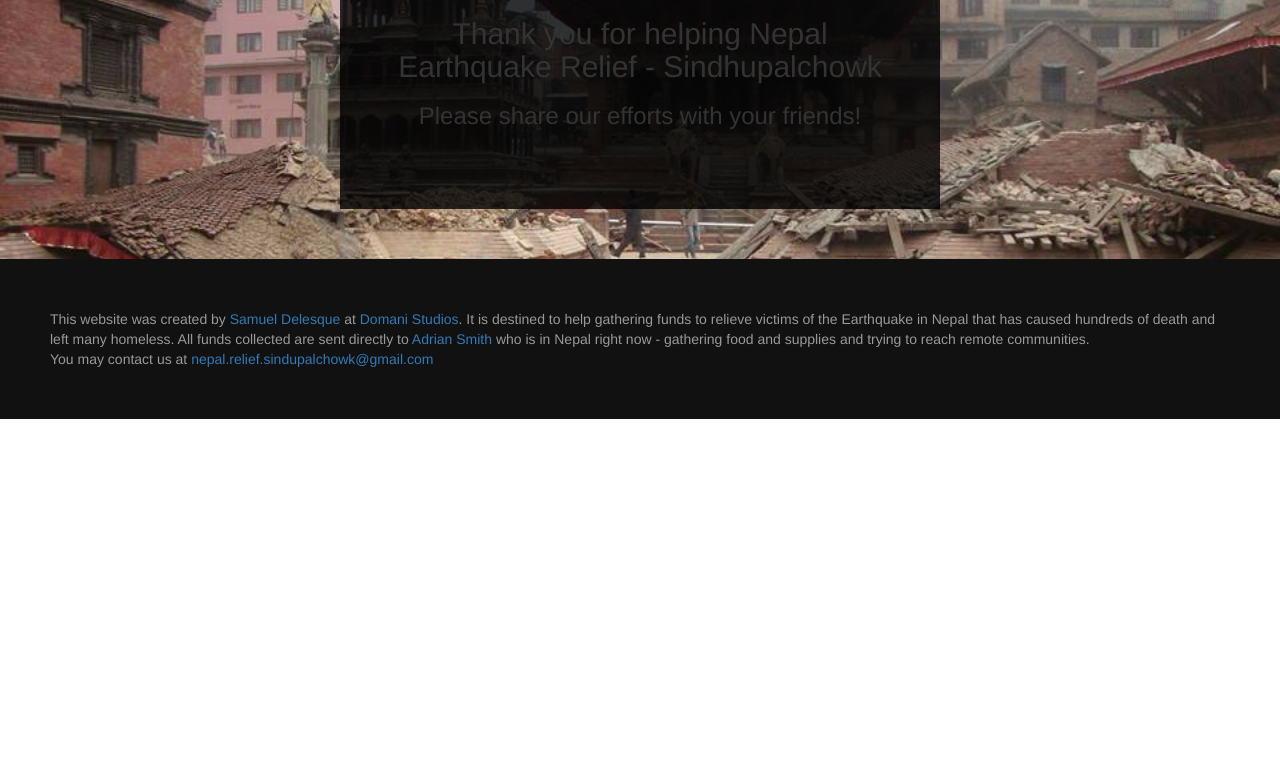
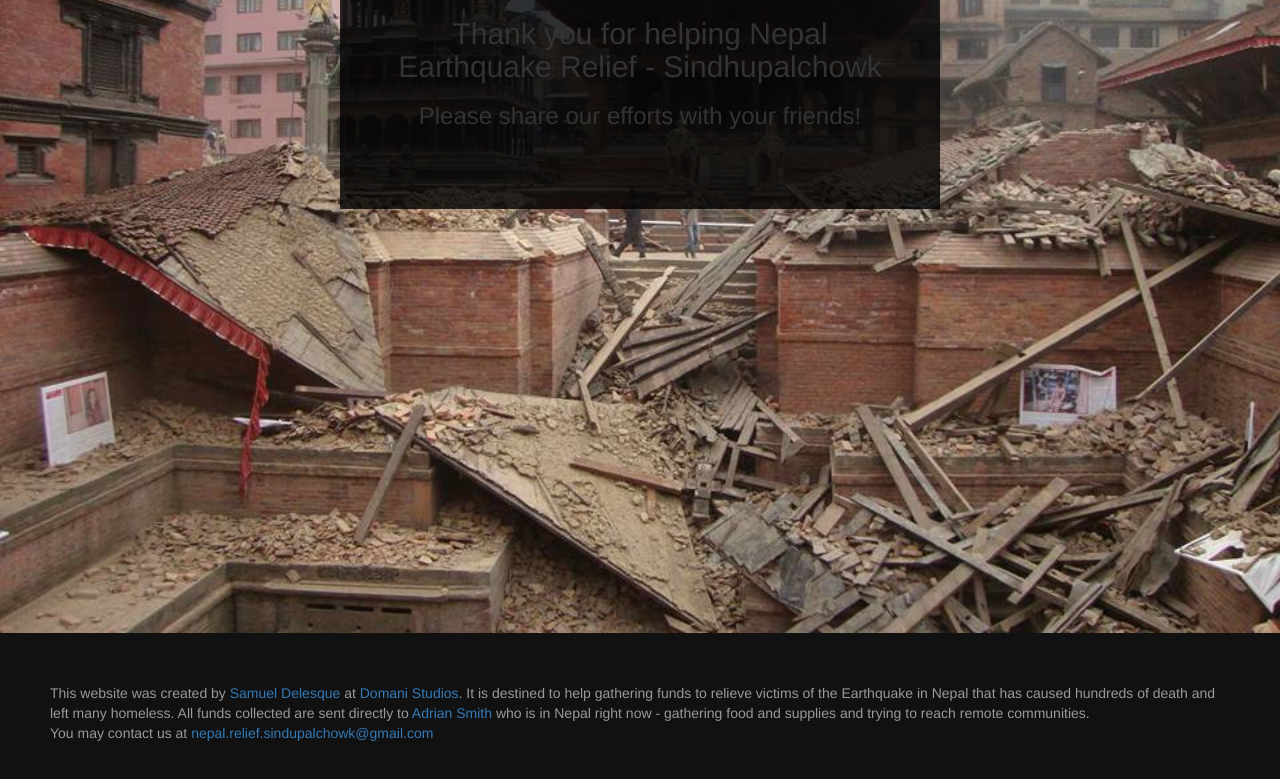
Before and after one commit to samueldelesque/directnepalrelief, a website: page public/success/index.html in a window 1280 px wide. Shown: the part 167-946 px from the top of the page. Before the commit the page ends 800 px from the top, so only its background shows below. Drawn offline with nearby package versions, Linux system fonts and the light colour scheme.

Commit message:
added min height

```diff
--- a/public/css/main.css
+++ b/public/css/main.css
@@ -1,5 +1,7 @@
 .main{
 	background-image: url(../img/cover.jpg);
+	min-height: 700px;
+	min-height: 100vh;
 	background-attachment: fixed;
 	background-position: center center;
 	background-size: 100%;
```
